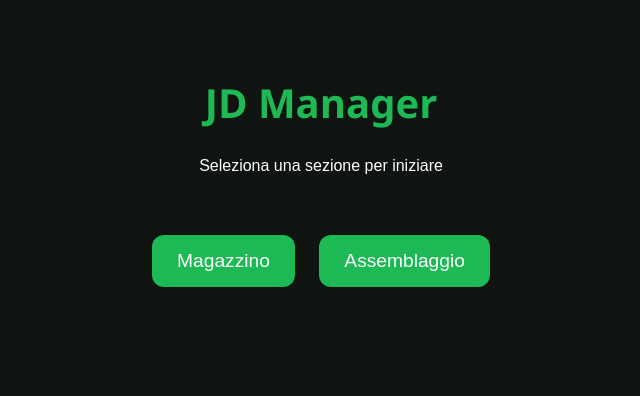
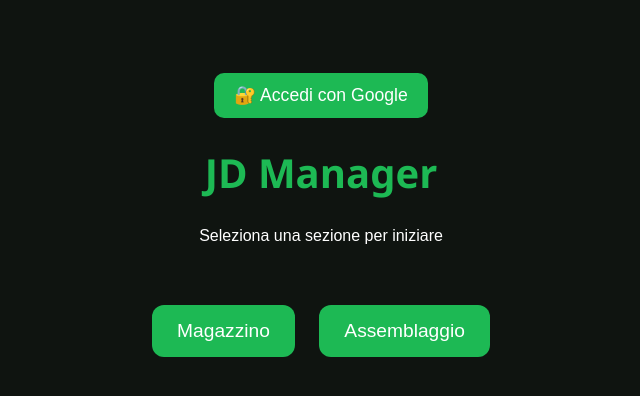
Before and after one commit to giadagioele09-lab/jd-manager, a plain HTML site: page index.html in a window 1280 px wide. Shown: the whole page, without its empty margins (319-959 px from the left). Drawn offline with Linux system fonts and the light colour scheme.

Commit message:
Update index.html

```diff
--- a/index.html
+++ b/index.html
@@ -36,6 +36,22 @@
     }
   </style>
 </head>
+<!-- Pulsante Login con Google -->
+<script type="module">
+  import { signInWithGoogle } from "./firebase.js";
+  window.signInWithGoogle = signInWithGoogle;
+</script>
+
+<button onclick="signInWithGoogle()" style="
+  background:#1db954;
+  border:none;
+  padding:12px 20px;
+  border-radius:10px;
+  color:white;
+  font-size:1.1rem;
+  cursor:pointer;
+  margin-top:25px;
+">🔐 Accedi con Google</button>
 <body>
   <h1>JD Manager</h1>
   <p>Seleziona una sezione per iniziare</p>
```
